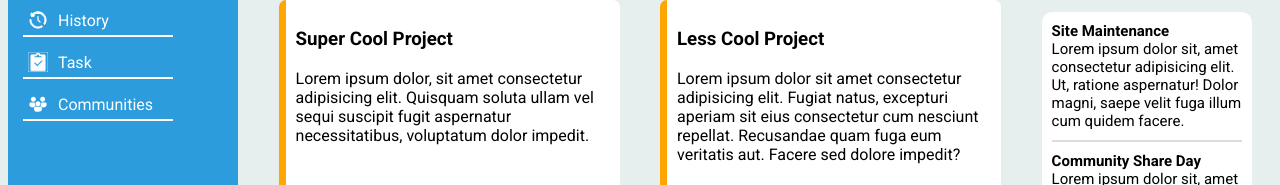
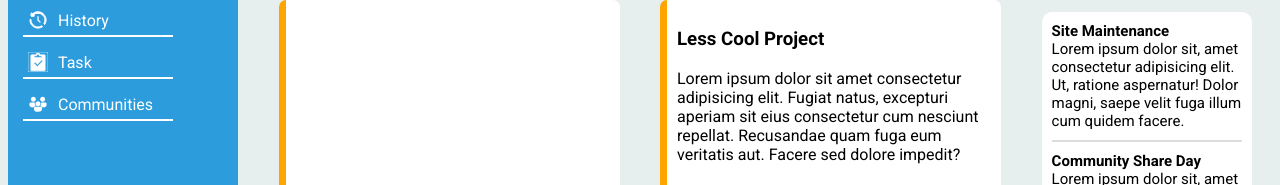
Before and after one commit to Armin-Duric/dashboard, a website: page index.html in a window 1280 px wide. In both pictures the pointer is over the element 449 px from the left and 376 px from the top of the page. Shown: the part 257-442 px from the top of the page. Drawn offline with Linux system fonts and the light colour scheme.

Commit message:
Update styles.css

```diff
--- a/styles.css
+++ b/styles.css
@@ -193,6 +193,10 @@ h2 > p {
   align-items: end;
   background-color: white;
 }
+.story:hover {
+  background-cover: black;
+  color: white;
+}
 .story > h3 {
   margin: 0;
 }
```
